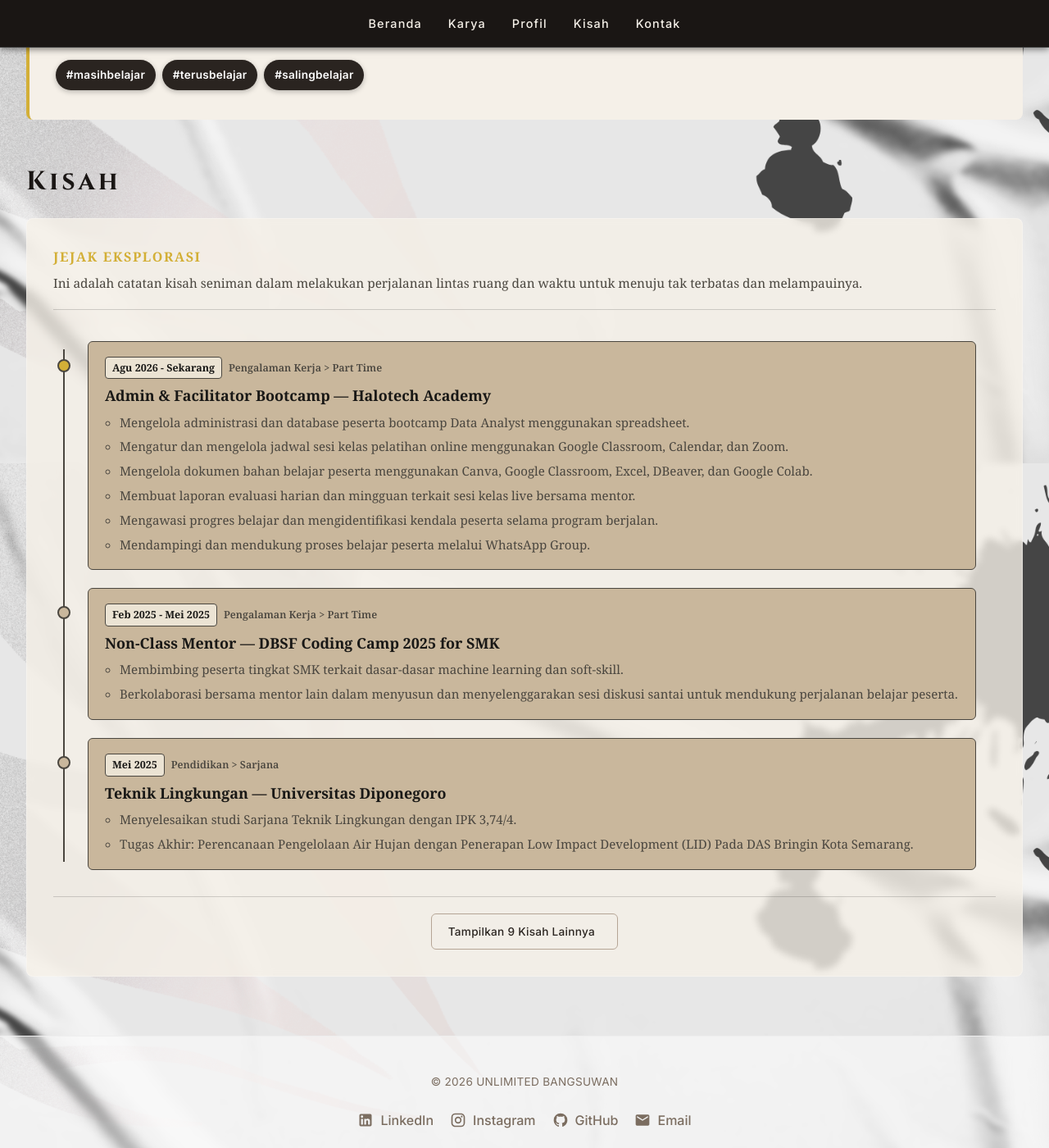
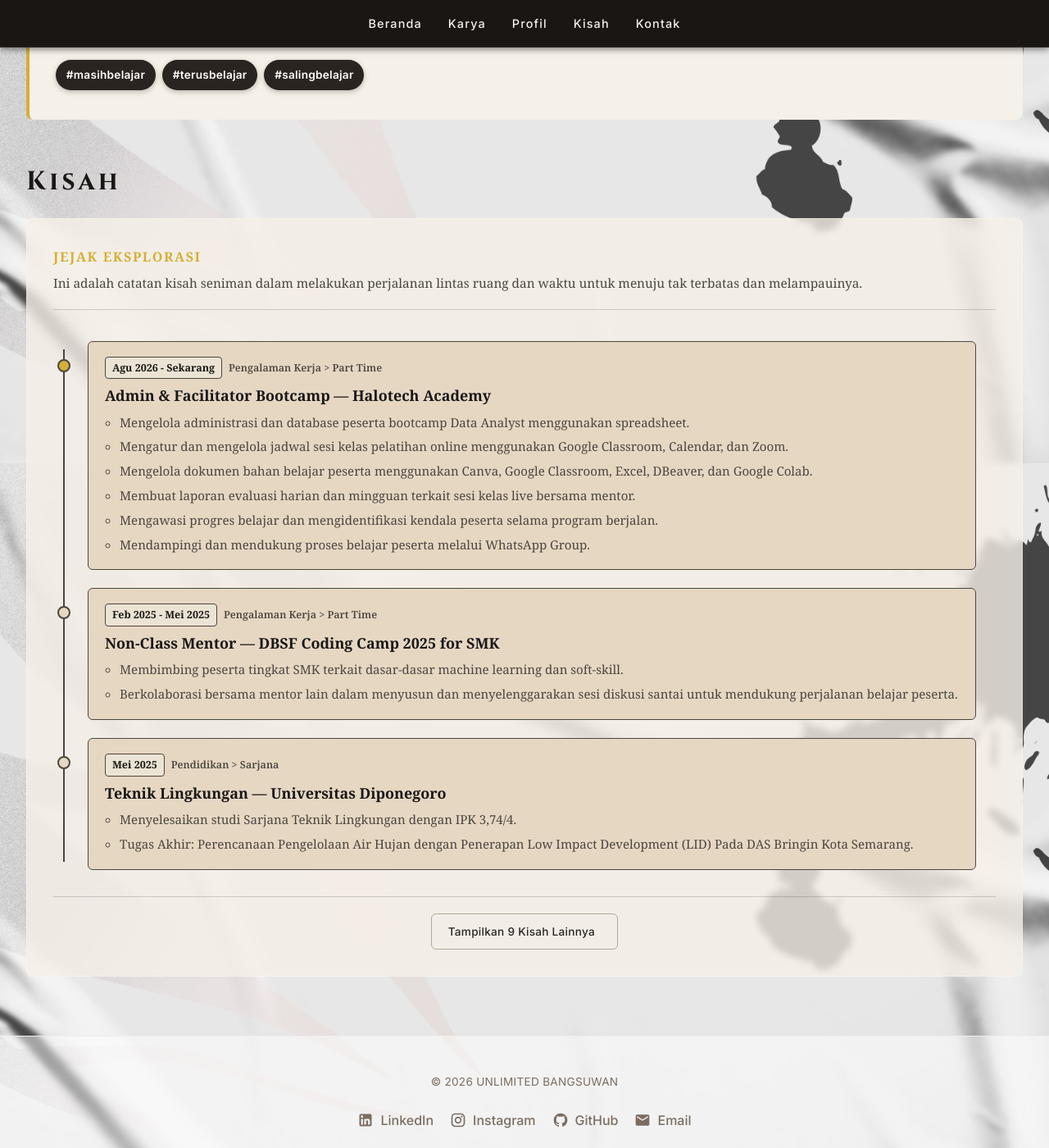
Before and after one commit to Sulbae/Sulbae.github.io, a Jekyll site: the page built from index.md, in a window 1280 px wide and 1400 px high, scrolled down 2135 px. Shown: the whole window at 82% size. Built offline with Jekyll 4.4.1, drawn with Linux system fonts in a browser that asks for light colours.

Commit message:
Update home.css

```diff
--- a/assets/css/home.css
+++ b/assets/css/home.css
@@ -983,7 +983,7 @@ details[open]::details-content {
 /* Section Kisah — dibuat menjadi card terpisah */
 /* Wrapper section di atas background utama */
 #kisah.kisah-section {
-  --kertas-kartu: #C9B79C;
+  --kertas-kartu: #E6D7C3;
   --kertas-lencana: #ebe3d3;
   --tinta-pekat: #191816;
   --tinta-lembut: #4a463f;
```
